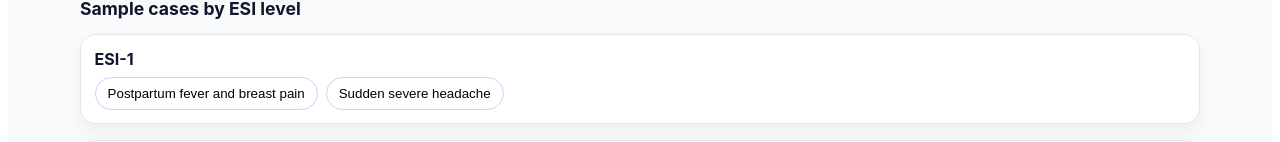
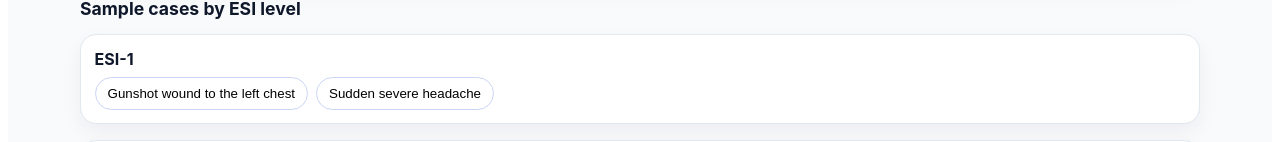
Before and after one commit to zhiruiluo/esi_triage_mvp, a Next.js app in the folder nextjs-app/: page /demo in a window 1280 px wide. Shown: the part 284-426 px from the top of the page. Built offline with nearby package versions, Linux system fonts and the light colour scheme.

Commit message:
Update demo page

```diff
--- a/nextjs-app/pages/demo.tsx
+++ b/nextjs-app/pages/demo.tsx
@@ -11,10 +11,10 @@ type SampleCase = {
 
 const SAMPLE_CASES: SampleCase[] = [
   {
-    id: "esi1-mastitis",
+    id: "esi1-gunshot-chest",
     esi: 1,
-    title: "Postpartum fever and breast pain",
-    text: "“My right breast is so sore, my nipples are cracked, and now I have a fever. Do you think I will have to stop nursing my baby?” asks a tearful postpartum patient. She is 3 months post partum and has recently returned to work part- time. Vital signs: T 102.8˚F, HR 90, RR 18, BP 108/60, pain 5/10. No past medical history, taking multivitamins, and is allergic to penicillin.",
+    title: "Gunshot wound to the left chest",
+    text: "EMS radios in that they are in route with a 21- year-old with a single gunshot wound to the left chest. Vital signs are BP 78/palp, HR 148, RR 36, SpO2 96% on a non-rebreather.",
     expectedDecision: "ESI-1: immediate life-saving intervention required.",
   },
   {
```
